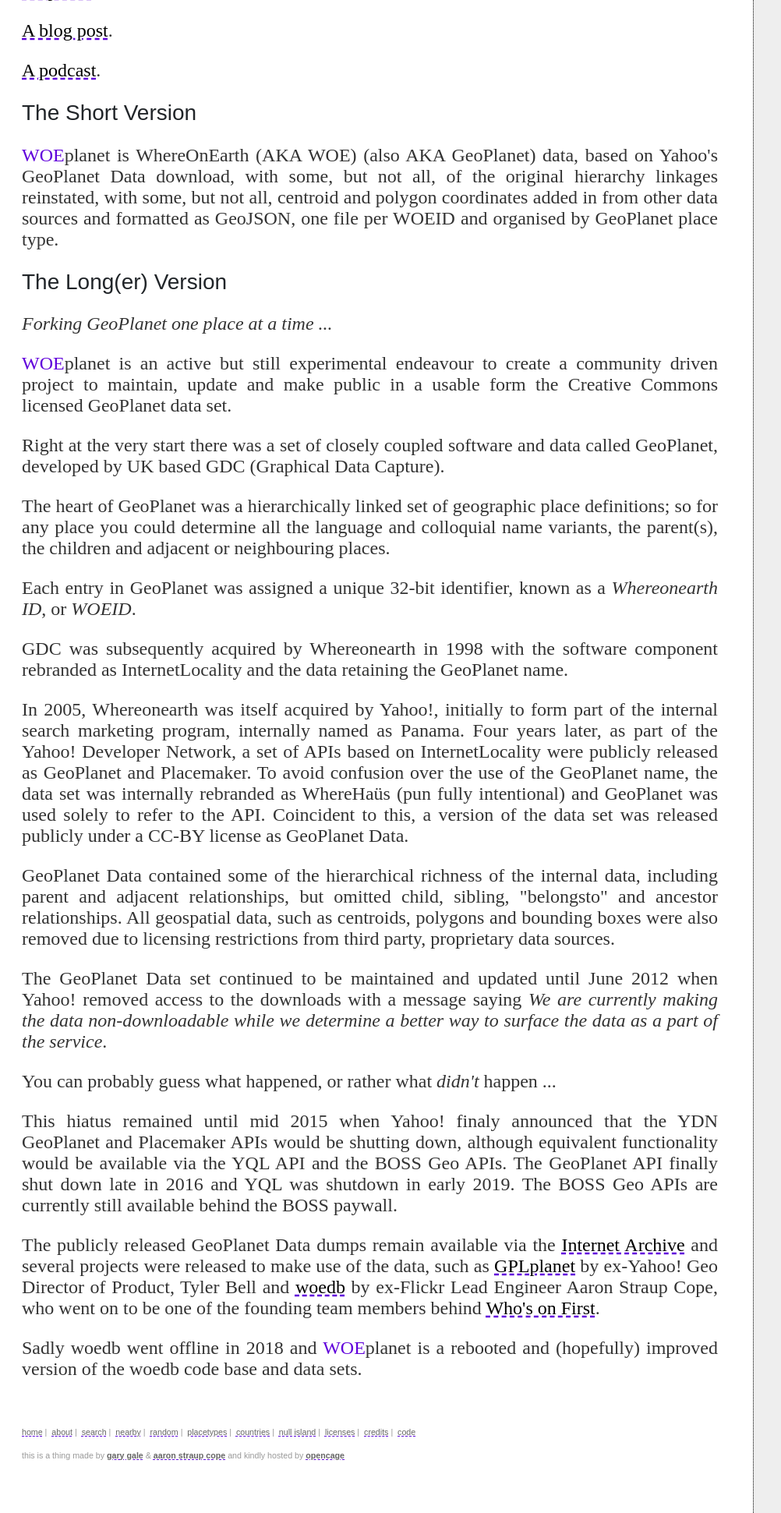
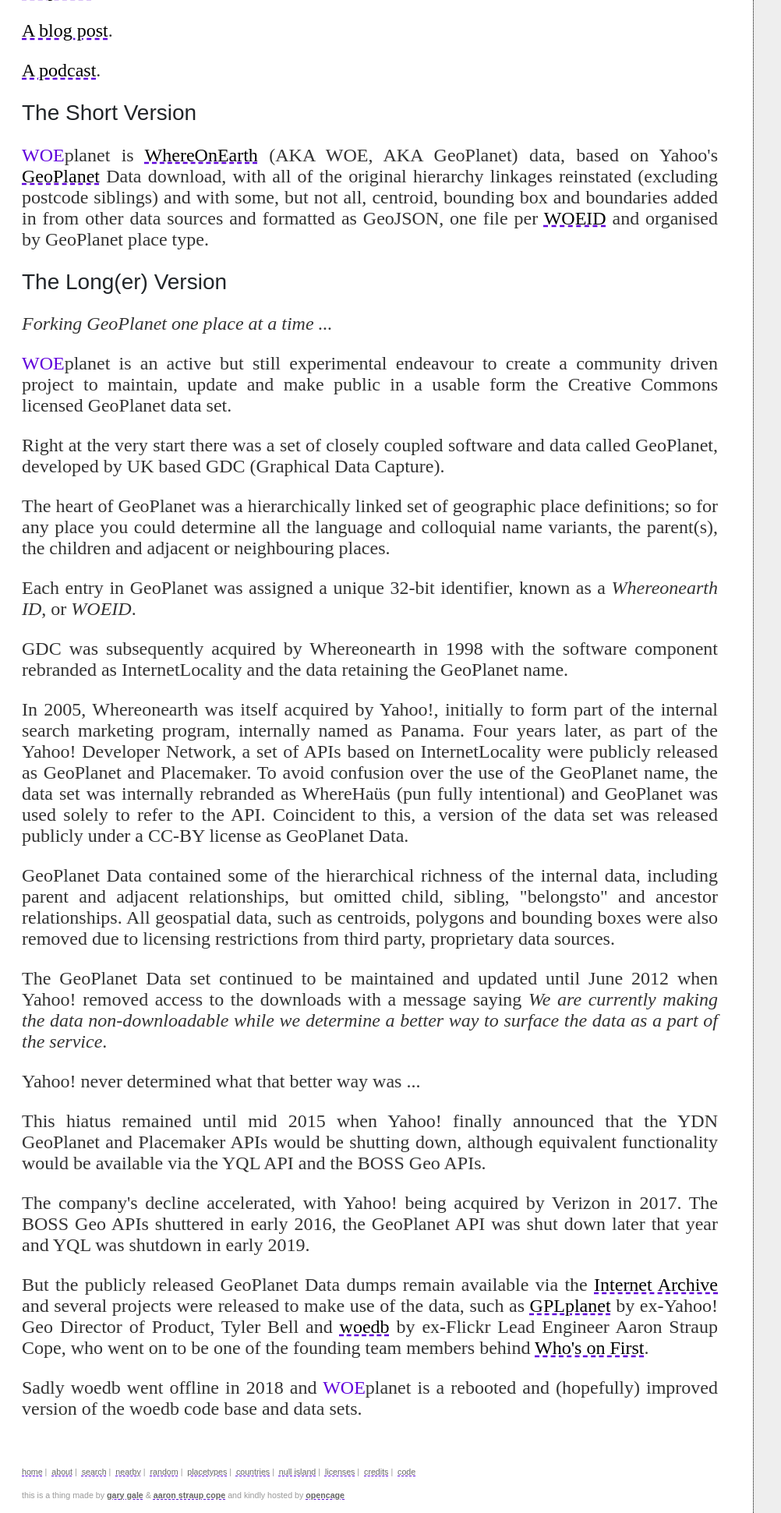
Before and after one commit to woeplanet/woeplanet-spelunker, a Python web app: template templates/about.html.j2 in a window 1280 px wide. Shown: the part 523-2464 px from the top of the page at 78% size, without its empty margins (0-1002 px from the left). Run offline with Jinja, Linux system fonts and the light colour scheme; the template is opened without the code that fills it, so the values that code supplies are empty; a map, chart or similar area stays blank; style sheets or scripts are compiled from the project's sources; some libraries are stand-ins or nearby versions.

Commit message:
fix: update /about and /credits

```diff
--- a/templates/about.html.j2
+++ b/templates/about.html.j2
@@ -15,21 +15,56 @@
 			<p><a href="https://www.aaronland.info/weblog/2010/04/05/milkshake/#woedb" target="_blank">A blog post</a>.</p>
 			<p><a href="https://thegeomob.com/podcast/episode-37" target="_blank">A podcast</a>.</p>
 			<h3>The Short Version</h3>
-			<p><span class="woe">WOE</span>planet is WhereOnEarth (AKA WOE) (also AKA GeoPlanet) data, based on Yahoo's GeoPlanet Data download, with some, but not all, of the original hierarchy linkages reinstated, with some, but not all, centroid and polygon coordinates added in from other data sources and formatted as GeoJSON, one file per WOEID and organised by GeoPlanet place type.</p>
+			<p>
+                <span class="woe">WOE</span>planet is <a href="https://en.wikipedia.org/wiki/Whereonearth" target="_blank">WhereOnEarth</a> (AKA WOE, AKA GeoPlanet) data,
+                based on Yahoo's <a href="https://en.wikipedia.org/wiki/GeoPlanet" target="_blank">GeoPlanet</a> Data download, with all of the original
+                hierarchy linkages reinstated (excluding postcode siblings) and with some, but not all,
+                centroid, bounding box and boundaries added in from other data sources and formatted as GeoJSON,
+                one file per <a href="https://en.wikipedia.org/wiki/WOEID" target="_blank">WOEID</a> and organised by GeoPlanet place type.
+            </p>
 			<h3>The Long(er) Version</h3>
 			<p><em>Forking GeoPlanet one place at a time ...</em></p>
-			<p><span class="woe">WOE</span>planet is an active but still experimental endeavour to create a community driven project to maintain, update and make public in a usable form the Creative Commons licensed GeoPlanet data set.</p>
-			<p>Right at the very start there was a set of closely coupled software and data called GeoPlanet, developed by UK based GDC (Graphical Data Capture).</p>
-			<p>The heart of GeoPlanet was a hierarchically linked set of geographic place definitions; so for any place you could determine all the language and colloquial name variants, the parent(s), the children and adjacent or neighbouring places.</p>
-			<p>Each entry in GeoPlanet was assigned a unique 32-bit identifier, known as a <em>Whereonearth ID</em>, or <em>WOEID</em>.</p>
-			<p>GDC was subsequently acquired by Whereonearth in 1998 with the software component rebranded as InternetLocality and the data retaining the GeoPlanet name.</p>
-			<p>In 2005, Whereonearth was itself acquired by Yahoo!, initially to form part of the internal search marketing program, internally named as Panama. Four years later, as part of the Yahoo! Developer Network, a set of APIs based on InternetLocality were publicly released as GeoPlanet and Placemaker. To avoid confusion over the use of the GeoPlanet name, the data set was internally rebranded as WhereHaüs (pun fully intentional) and GeoPlanet was used solely to refer to the API. Coincident to this, a version of the data set was released publicly under a CC-BY license as GeoPlanet Data.</p>
-			<p>GeoPlanet Data contained some of the hierarchical richness of the internal data, including parent and adjacent relationships, but omitted child, sibling, "belongsto" and ancestor relationships. All geospatial data, such as centroids, polygons and bounding boxes were also removed due to licensing restrictions from third party, proprietary data sources.</p>
-			<p>The GeoPlanet Data set continued to be maintained and updated until June 2012 when Yahoo! removed access to the downloads with a message saying <em>We are currently making the data non-downloadable while we determine a better way to surface the data as a part of the service</em>.<p>
-			<p>You can probably guess what happened, or rather what <em>didn't</em> happen ...</p>
-			<p>This hiatus remained until mid 2015 when Yahoo! finaly announced that the YDN GeoPlanet and Placemaker APIs would be shutting down, although equivalent functionality would be available via the YQL API and the BOSS Geo APIs. The GeoPlanet API finally shut down late in 2016 and YQL was shutdown in early 2019. The BOSS Geo APIs are currently still available behind the BOSS paywall.</p>
-			<p>The publicly released GeoPlanet Data dumps remain available via the <a href="https://archive.org/search.php?query=subject%3A%22geoplanet%22" target="_blank">Internet Archive</a> and several projects were released to make use of the data, such as <a href="https://github.com/twbell/GPLplanet" target="_blank">GPLplanet</a> by ex-Yahoo! Geo Director of Product, Tyler Bell and <a href="https://web.archive.org/web/20180308192417/http://woe.spum.org/" target="_blank">woedb</a> by ex-Flickr Lead Engineer Aaron Straup Cope, who went on to be one of the founding team members behind <a href="https://whosonfirst.org/" target="_blank">Who's on First</a>.</p>
-			<p>Sadly woedb went offline in 2018 and <span class="woe">WOE</span>planet is a rebooted and (hopefully) improved version of the woedb code base and data sets.</p>
+			<p>
+                <span class="woe">WOE</span>planet is an active but still experimental endeavour to create a community driven project to maintain, update and make public in a usable form the Creative Commons licensed GeoPlanet data set.
+            </p>
+			<p>
+                Right at the very start there was a set of closely coupled software and data called GeoPlanet, developed by UK based GDC (Graphical Data Capture).
+            </p>
+			<p>
+                The heart of GeoPlanet was a hierarchically linked set of geographic place definitions; so for any place you could determine all the language and colloquial name variants, the parent(s), the children and adjacent or neighbouring places.
+            </p>
+			<p>
+                Each entry in GeoPlanet was assigned a unique 32-bit identifier, known as a <em>Whereonearth ID</em>, or <em>WOEID</em>.
+            </p>
+			<p>
+                GDC was subsequently acquired by Whereonearth in 1998 with the software component rebranded as InternetLocality and the data retaining the GeoPlanet name.
+            </p>
+			<p>
+                In 2005, Whereonearth was itself acquired by Yahoo!, initially to form part of the internal search marketing program, internally named as Panama. Four years later, as part of the Yahoo! Developer Network, a set of APIs based on InternetLocality were publicly released as GeoPlanet and Placemaker. To avoid confusion over the use of the GeoPlanet name, the data set was internally rebranded as WhereHaüs (pun fully intentional) and GeoPlanet was used solely to refer to the API. Coincident to this, a version of the data set was released publicly under a CC-BY license as GeoPlanet Data.
+            </p>
+			<p>
+                GeoPlanet Data contained some of the hierarchical richness of the internal data, including parent and adjacent relationships, but omitted child, sibling, "belongsto" and ancestor relationships. All geospatial data, such as centroids, polygons and bounding boxes were also removed due to licensing restrictions from third party, proprietary data sources.
+            </p>
+			<p>
+                The GeoPlanet Data set continued to be maintained and updated until June 2012 when Yahoo! removed access to the downloads with a message saying <em>We are currently making the data non-downloadable while we determine a better way to surface the data as a part of the service</em>.
+            <p>
+			<p>
+                Yahoo! never determined what that better way was ...
+            </p>
+			<p>
+                This hiatus remained until mid 2015 when Yahoo! finally announced that the YDN GeoPlanet and Placemaker APIs would be shutting down, although equivalent functionality would be available via the YQL API and the BOSS Geo APIs.
+            </p>
+            <p>
+                The company's decline accelerated, with Yahoo! being acquired by Verizon in 2017.
+                The BOSS Geo APIs shuttered in early 2016, the GeoPlanet API was shut down later that year
+                 and YQL was shutdown in early 2019.
+            </p>
+			<p>
+                But the publicly released GeoPlanet Data dumps remain available via the <a href="https://archive.org/search.php?query=subject%3A%22geoplanet%22" target="_blank">Internet Archive</a> and several projects were released to make use of the data, such as <a href="https://github.com/twbell/GPLplanet" target="_blank">GPLplanet</a> by ex-Yahoo! Geo Director of Product, Tyler Bell and <a href="https://web.archive.org/web/20180308192417/http://woe.spum.org/" target="_blank">woedb</a> by ex-Flickr Lead Engineer Aaron Straup Cope, who went on to be one of the founding team members behind <a href="https://whosonfirst.org/" target="_blank">Who's on First</a>.
+            </p>
+			<p>
+                Sadly woedb went offline in 2018 and <span class="woe">WOE</span>planet is a rebooted and (hopefully) improved version of the woedb code base and data sets.
+            </p>
 		</div>
 		{%- include "includes/sidebar-info.html.j2" %}
 		{%- include "includes/footer.html.j2" %}
--- a/templates/country.html.j2
+++ b/templates/country.html.j2
@@ -38,7 +38,7 @@
         </div>
         {%- include "includes/sidebar-info.html.j2" %}
         {%- include "includes/search-query.html.j2" %}
-        {%- include "includes/footer-bottom.html.j2" %}
+        {%- include "includes/footer.html.j2" %}
     </div>
     {%- include "includes/sidebar.html.j2" %}
 </div>
--- a/templates/nearby-results.html.j2
+++ b/templates/nearby-results.html.j2
@@ -32,7 +32,7 @@
             {%- endif %}
         </div>
         {%- include "includes/sidebar-info.html.j2" %}
-        {%- include "includes/footer-bottom.html.j2" %}
+        {%- include "includes/footer.html.j2" %}
     </div>
     {%- include "includes/sidebar.html.j2" %}
 </div>
--- a/templates/nearby.html.j2
+++ b/templates/nearby.html.j2
@@ -24,7 +24,7 @@
             </div>
         </div>
         {%- include "includes/sidebar-info.html.j2" %}
-        {%- include "includes/footer-bottom.html.j2" %}
+        {%- include "includes/footer.html.j2" %}
     </div>
 	{%- include "includes/sidebar.html.j2" %}
 </div>
--- a/templates/nullisland.html.j2
+++ b/templates/nullisland.html.j2
@@ -36,7 +36,7 @@
             {%- endif %}
         </div>
         {%- include "includes/search-query.html.j2" %}
-        {%- include "includes/footer-bottom.html.j2" %}
+        {%- include "includes/footer.html.j2" %}
     </div>
     {%- include "includes/sidebar.html.j2" %}
 </div>
--- a/templates/placetype.html.j2
+++ b/templates/placetype.html.j2
@@ -27,7 +27,7 @@
         </div>
         {%- include "includes/sidebar-info.html.j2" %}
         {%- include "includes/search-query.html.j2" %}
-        {%- include "includes/footer-bottom.html.j2" %}
+        {%- include "includes/footer.html.j2" %}
     </div>
     {%- include "includes/sidebar.html.j2" %}
 </div>
--- a/templates/placetypes.html.j2
+++ b/templates/placetypes.html.j2
@@ -19,7 +19,7 @@
         </div>
         {%- include "includes/sidebar-info.html.j2" %}
         {%- include "includes/search-query.html.j2" %}
-		{%- include "includes/footer-bottom.html.j2" %}
+		{%- include "includes/footer.html.j2" %}
     </div>
 	{%- include "includes/sidebar.html.j2" %}
 </div>
--- a/templates/search-results.html.j2
+++ b/templates/search-results.html.j2
@@ -30,7 +30,7 @@
         </div>
         {%- include "includes/sidebar-info.html.j2" %}
         {%- include "includes/search-query.html.j2" %}
-        {%- include "includes/footer-bottom.html.j2" %}
+        {%- include "includes/footer.html.j2" %}
     </div>
     {%- include "includes/sidebar.html.j2" %}
 </div>
--- a/templates/search.html.j2
+++ b/templates/search.html.j2
@@ -24,7 +24,7 @@
             </form>
         </div>
         {%- include "includes/sidebar-info.html.j2" %}
-        {%- include "includes/footer-bottom.html.j2" %}
+        {%- include "includes/footer.html.j2" %}
     </div>
     {%- include "includes/sidebar.html.j2" %}
 </div>
```
Also changed, not shown: frontend/js/map.js (+0 -7 lines), templates/credits.html.j2 (+9 -9 lines).
